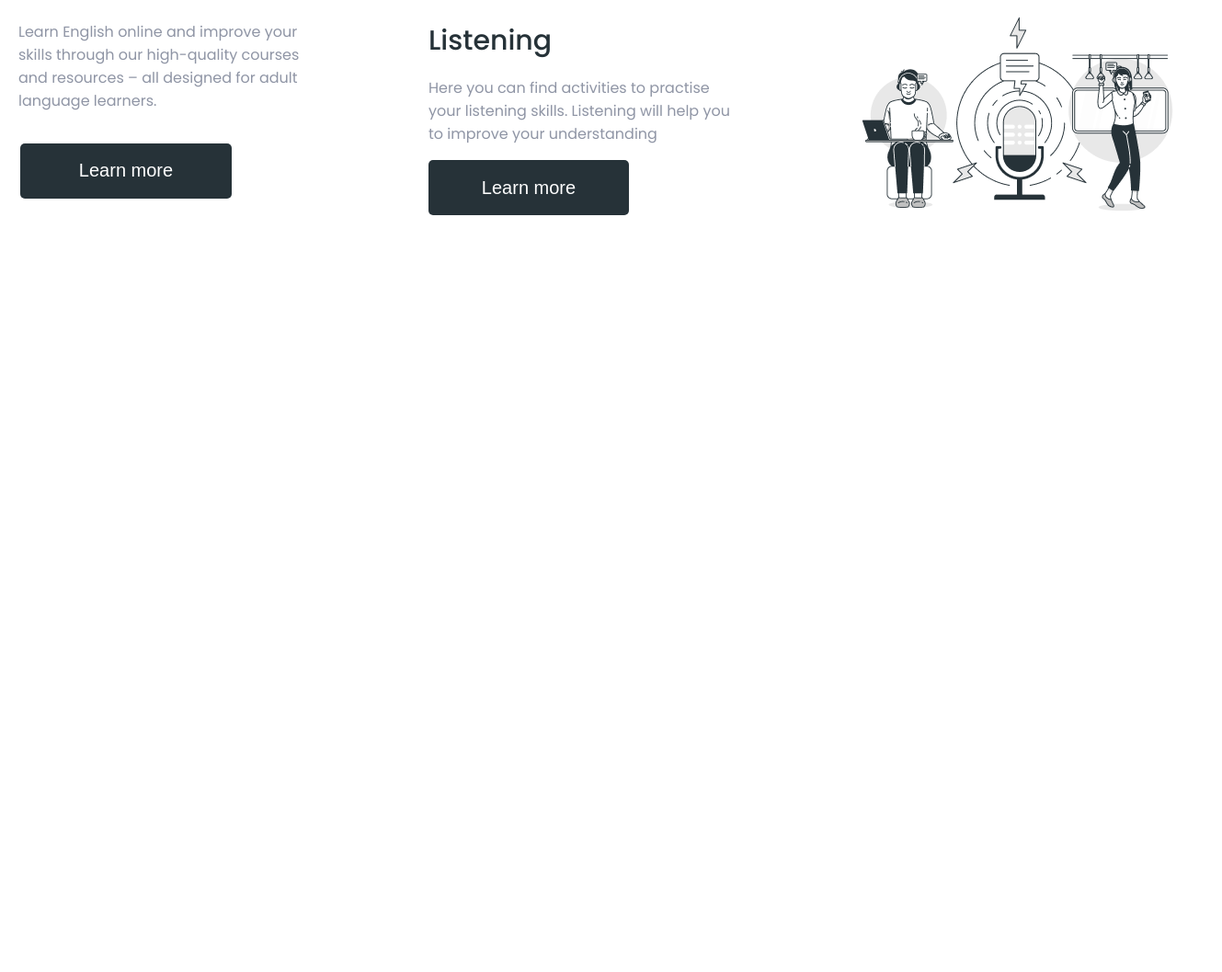
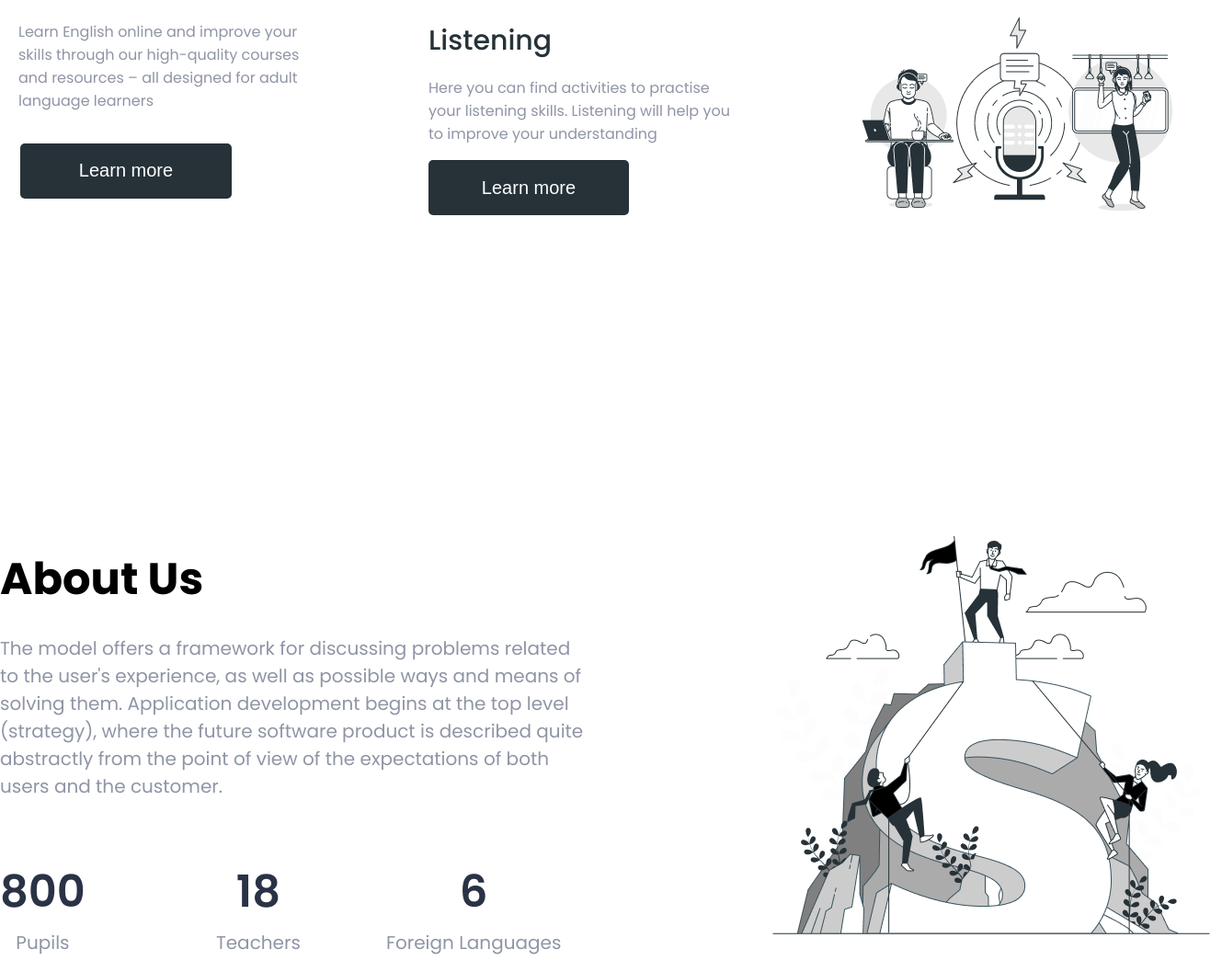
Before and after one commit to PutilinIlya1982/Portfolio_site_3, a plain HTML site: page index.html in a window 1280 px wide. Shown: the part 1702-2759 px from the top of the page at 92% size, 1329 px wide, since content can reach past the window. Before the commit the page ends 2102 px from the top, so only its background shows below. Drawn offline with Linux system fonts and the light colour scheme.

Commit message:
About_21.10

```diff
--- a/Styles/main.css
+++ b/Styles/main.css
@@ -321,3 +321,81 @@ body {
     border: thin solid;
     border-color: #263238;
 }
+
+/* About Us block */
+
+.about_flex-box {
+    display: flex;
+    margin-top: 150px;
+}
+
+.about_left-h2 {
+    font-size: 48px;
+    line-height: 80px;
+    margin-bottom: 0;
+}
+.about_left-p {
+    width: 635px;
+    height: 240px;
+    font-size: 20px;
+    color: #8F95A5;
+    font-weight: 400;
+    margin-right: 194px;
+    margin-bottom: 0;
+}
+.about_left_flex-box {
+    display: flex;
+    justify-content: left;
+    gap: 50px;
+}
+.about_left_flex_item1 {
+    text-align: center;
+    margin-right: 92px;
+}
+.about_item1-p1 {
+    font-size: 48px;
+    line-height: 80px;
+    color: #2A3246;
+    font-weight: 600;
+    margin: 0;
+}
+.about_item1-p2 {
+    margin: 0;
+    color: #8F95A5;
+    font-size: 20px;
+    font-weight: 400;
+}
+.about_left_flex_item2 {
+    text-align: center;
+    margin-right: 43px;
+}
+.about_item1-p3 {
+    font-size: 48px;
+    line-height: 80px;
+    color: #2A3246;
+    font-weight: 600;
+    margin: 0;
+}
+.about_item1-p4 {
+    margin: 0;
+    color: #8F95A5;
+    font-size: 20px;
+    font-weight: 400;
+}
+
+.about_left_flex_item3 {
+    text-align: center;
+}
+.about_item1-p5 {
+    font-size: 48px;
+    line-height: 80px;
+    color: #2A3246;
+    font-weight: 600;
+    margin: 0;
+}
+.about_item1-p6 {
+    margin: 0;
+    color: #8F95A5;
+    font-size: 20px;
+    font-weight: 400;
+}
--- a/index.html
+++ b/index.html
@@ -62,7 +62,7 @@
                     <img src="IMG/Shared goals-bro 1.png" alt="Picture one" class="grid_item_img-1">
                     <h3 class="grid_item-h3-1">Speaking</h3>
                     <p class="grid_item-p-1">Improve your English skills and confidence.<br>Live classes and interactive lessons online.<br>20% extra free for a limited time only</p>
-                    <p class="grid_item-p-1-1">Learn English online and improve your<br>skills through our high-quality courses<br>and resources – all designed for adult<br>language learners.</p>
+                    <p class="grid_item-p-1-1">Learn English online and improve your<br>skills through our high-quality courses<br>and resources – all designed for adult<br>language learners</p>
                     <button class="grid_item_btn_1">Learn more</button>
                 </div>
 
@@ -76,7 +76,7 @@
                 <div class="skills__grid_item-3">
                     <img src="IMG/House bookshelves-bro 1.png" alt="Picture two" class="grid_item_img-3">
                     <h3 class="grid_item-h3-3">Reading</h3>
-                    <p class="grid_item-p-3">perception and response actions of the user<br>resulting from the use and/or upcoming use<br>of the product, system or service</p>
+                    <p class="grid_item-p-3">Perception and response actions of the user<br>resulting from the use and/or upcoming use<br>of the product, system or service</p>
                     <button class="grid_item_btn-3">Learn more</button>
                 </div>
 
@@ -92,8 +92,40 @@
                         </div>
                     </div>
                 </div>
+            </div>
         </div>
     </section>
 
+    <!-- About Us -->
+
+    <Section class="about">
+        <div class="container">
+            <div class="about_flex-box">
+                <div class="about_left">
+                    <h2 class="about_left-h2">About Us</h2>
+                    <p class="about_left-p">The model offers a framework for discussing problems related to the user's experience, as well as possible ways and means of solving them. Application development begins at the top level (strategy), where the future software product is described quite abstractly from the point of view of the expectations of both users and the customer.</p>
+                    <div class="about_left_flex-box">
+                        <div class="about_left_flex_item1">
+                            <p class="about_item1-p1">800</p>
+                            <p class="about_item1-p2">Pupils</p>
+                        </div>
+                        <div class="about_left_flex_item2">
+                            <p class="about_item1-p3">18</p>
+                            <p class="about_item1-p4">Teachers</p>
+                        </div>
+                        <div class="about_left_flex_item3">
+                            <p class="about_item1-p5">6</p>
+                            <p class="about_item1-p6">Foreign Languages</p>
+                        </div>
+                    </div>
+                </div>
+                <div class="about_right">
+                    <img src="IMG/Business competition-bro 1.png" alt="Business Bro" class="about_left_img">
+                </div>
+            </div>
+        </div>
+    </Section>
+
+
 </body>
 </html>
```
Also changed, not shown: IMG/Business competition-bro 1.png (added).
